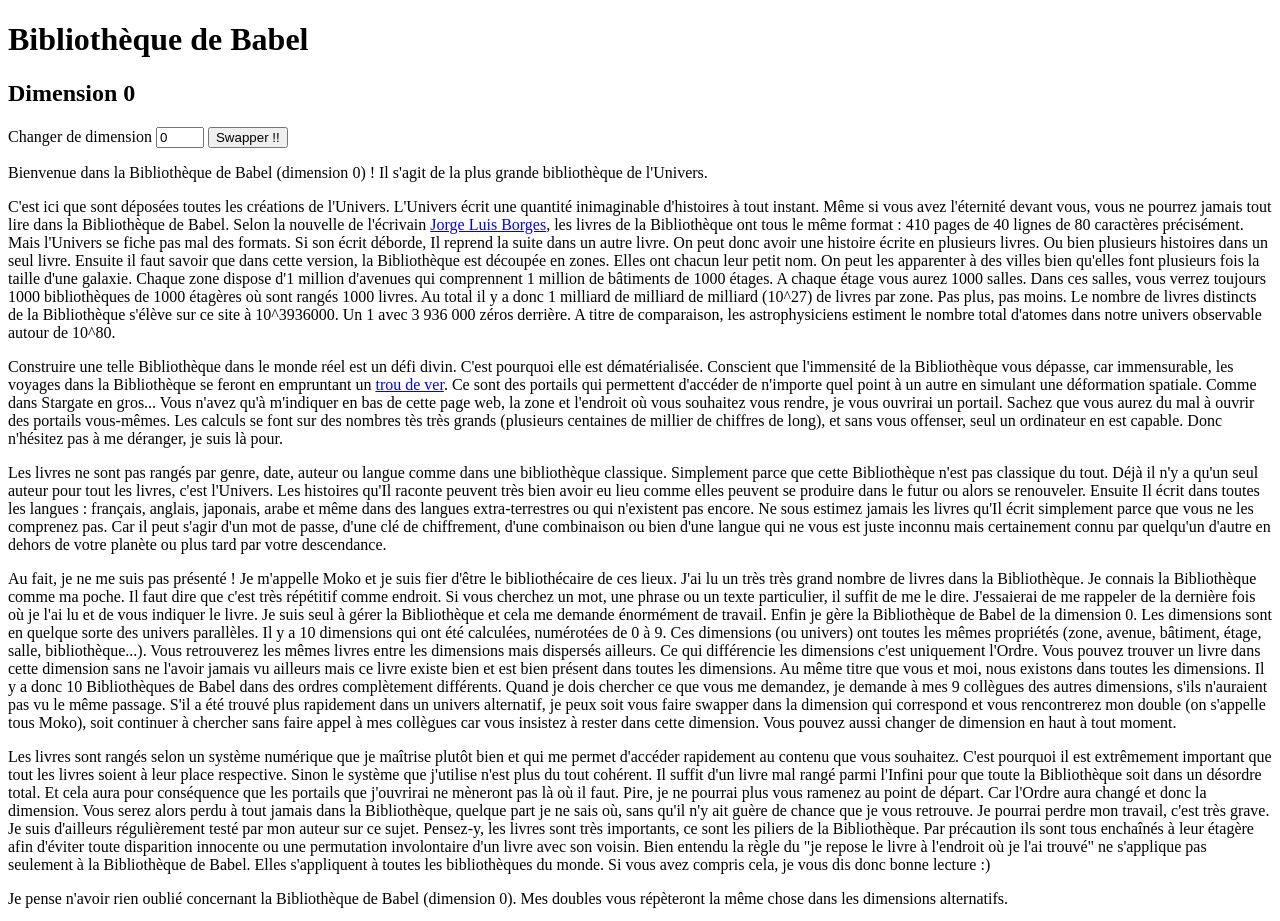
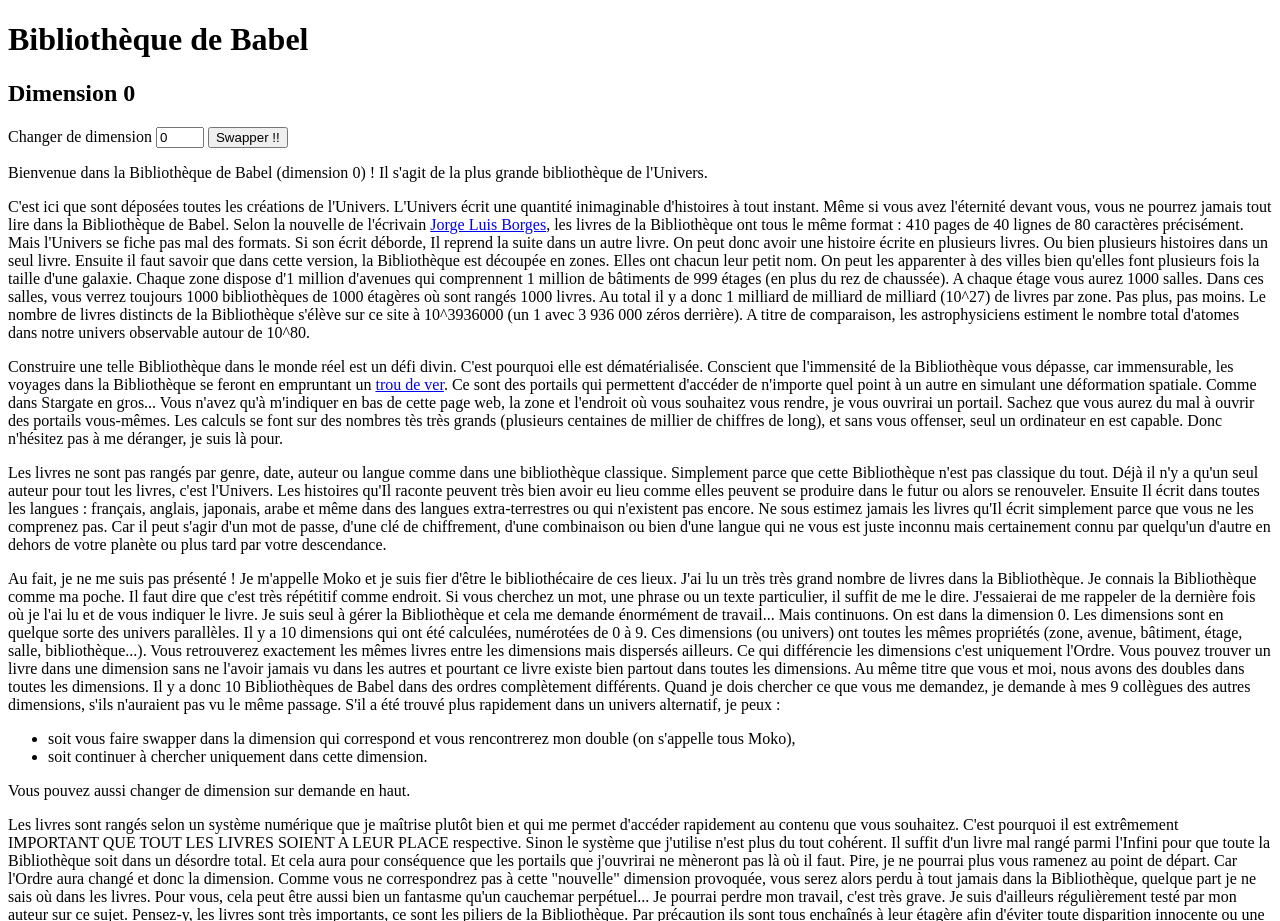
Before and after one commit to totodunet/LibraryOfBabel, a PHP site: page / in a window 1280 px wide. Shown: the top 921 px of the page. Run offline with PHP 8.4, Linux system fonts and the light colour scheme.

Commit message:
Travail IHM web

```diff
--- a/web/index.php
+++ b/web/index.php
@@ -1,6 +1,7 @@
 <!DOCTYPE html>
-<html>
+<html lang="fr">
 	<head>
+		<meta charset="UTF-8"/>
 		<title>Bibliothèque de Babel</title>
 		<script type="text/javascript" src="http://code.jquery.com/jquery-latest.min.js"></script>
 		<script type="text/javascript" src="scripts/script.js"></script>
@@ -8,23 +9,25 @@
 	<body>
 		<div>
 			<h1>Bibliothèque de Babel</h1>
-		<h2>Dimension <span name="dimension">0</span></h2>
+			<h2>Dimension <span name="dim">0</span></h2>
+			<form id="formDimension">
 				<label for="dimension">Changer de dimension</label>
-		<input type="number" min="0" max="9" value="0"/>
-		<input type="button" value="Swapper !!"/>
+				<input type="number" id="dimension" min="0" max="9" value="0"/>
+				<input type="submit" value="Swapper !!"/>
+			</form>
 		</div>
 		<div id="content">
-		<p>Bienvenue dans la Bibliothèque de Babel (dimension <span id="dimension">0</span>) ! Il s'agit de la plus grande bibliothèque de l'Univers.</p>
+			<p>Bienvenue dans la Bibliothèque de Babel (dimension <span name="dim">0</span>) ! Il s'agit de la plus grande bibliothèque de l'Univers.</p>
 			<p>C'est ici que sont déposées toutes les créations de l'Univers.
 			L'Univers écrit une quantité inimaginable d'histoires à tout instant.
 			Même si vous avez l'éternité devant vous, vous ne pourrez jamais tout lire dans la Bibliothèque de Babel.
 			Selon la nouvelle de l'écrivain <a href="https://fr.wikipedia.org/wiki/Jorge_Luis_Borges" target="_blank">Jorge Luis Borges</a>, les livres de la Bibliothèque ont tous le même format : 410 pages de 40 lignes de 80 caractères précisément.
 			Mais l'Univers se fiche pas mal des formats. Si son écrit déborde, Il reprend la suite dans un autre livre.  On peut donc avoir une histoire écrite en plusieurs livres. Ou bien plusieurs histoires dans un seul livre.
 			Ensuite il faut savoir que dans cette version, la Bibliothèque est découpée en zones. Elles ont chacun leur petit nom. On peut les apparenter à des villes bien qu'elles font plusieurs fois la taille d'une galaxie.
-		Chaque zone dispose d'1 million d'avenues qui comprennent 1 million de bâtiments de 1000 étages.
+			Chaque zone dispose d'1 million d'avenues qui comprennent 1 million de bâtiments de 999 étages (en plus du rez de chaussée).
 			A chaque étage vous aurez 1000 salles. Dans ces salles, vous verrez toujours 1000 bibliothèques de 1000 étagères où sont rangés 1000 livres.
 			Au total il y a donc 1 milliard de milliard de milliard (10^27) de livres par zone. Pas plus, pas moins.
-		Le nombre de livres distincts de la Bibliothèque s'élève sur ce site à 10^3936000. Un 1 avec 3 936 000 zéros derrière. A titre de comparaison, les astrophysiciens estiment le nombre total d'atomes dans notre univers observable autour de 10^80.
+			Le nombre de livres distincts de la Bibliothèque s'élève sur ce site à 10^3936000 (un 1 avec 3 936 000 zéros derrière). A titre de comparaison, les astrophysiciens estiment le nombre total d'atomes dans notre univers observable autour de 10^80.
 			<p>Construire une telle Bibliothèque dans le monde réel est un défi divin. C'est pourquoi elle est dématérialisée.
 			Conscient que l'immensité de la Bibliothèque vous dépasse, car immensurable, les voyages dans la Bibliothèque se feront en empruntant un <a href="https://fr.wikipedia.org/wiki/Trou_de_ver" target="_blank">trou de ver</a>.
 			Ce sont des portails qui permettent d'accéder de n'importe quel point à un autre en simulant une déformation spatiale. Comme dans Stargate en gros...
@@ -39,27 +42,35 @@
 			ou bien d'une langue qui ne vous est juste inconnu mais certainement connu par quelqu'un d'autre en dehors de votre planète ou plus tard par votre descendance.</p>
 			<p>Au fait, je ne me suis pas présenté ! Je m'appelle Moko et je suis fier d'être le bibliothécaire de ces lieux. J'ai lu un très très grand nombre de livres dans la Bibliothèque. Je connais la Bibliothèque comme ma poche. Il faut dire que c'est très répétitif comme endroit.
 			Si vous cherchez un mot, une phrase ou un texte particulier, il suffit de me le dire. J'essaierai de me rappeler de la dernière fois où je l'ai lu et de vous indiquer le livre.
-		Je suis seul à gérer la Bibliothèque et cela me demande énormément de travail. Enfin je gère la Bibliothèque de Babel de la dimension <span id="dimension">0</span>.  Les dimensions sont en quelque sorte des univers parallèles. Il y a 10 dimensions qui ont été calculées, numérotées de 0 à 9.
-		Ces dimensions (ou univers) ont toutes les mêmes propriétés (zone, avenue, bâtiment, étage, salle, bibliothèque...). Vous retrouverez les mêmes livres entre les dimensions mais dispersés ailleurs.
-		Ce qui différencie les dimensions c'est uniquement l'Ordre. Vous pouvez trouver un livre dans cette dimension sans ne l'avoir jamais vu ailleurs mais ce livre existe bien et est bien présent dans toutes les dimensions. Au même titre que vous et moi, nous existons dans toutes les dimensions.
+			Je suis seul à gérer la Bibliothèque et cela me demande énormément de travail... Mais continuons. On est dans la dimension <span name="dim">0</span>.  Les dimensions sont en quelque sorte des univers parallèles. Il y a 10 dimensions qui ont été calculées, numérotées de 0 à 9.
+			Ces dimensions (ou univers) ont toutes les mêmes propriétés (zone, avenue, bâtiment, étage, salle, bibliothèque...). Vous retrouverez exactement les mêmes livres entre les dimensions mais dispersés ailleurs.
+			Ce qui différencie les dimensions c'est uniquement l'Ordre. Vous pouvez trouver un livre dans une dimension sans ne l'avoir jamais vu dans les autres et pourtant ce livre existe bien partout dans toutes les dimensions. Au même titre que vous et moi, nous avons des doubles dans toutes les dimensions.
 			Il y a donc 10 Bibliothèques de Babel dans des ordres complètement différents. Quand je dois chercher ce que vous me demandez, je demande à mes 9 collègues des autres dimensions, s'ils n'auraient pas vu le même passage.
-		S'il a été trouvé plus rapidement dans un univers alternatif, je peux soit vous faire swapper dans la dimension qui correspond et vous rencontrerez mon double (on s'appelle tous Moko), soit continuer à chercher sans faire appel à mes collègues car vous insistez à rester dans cette dimension.
-		Vous pouvez aussi changer de dimension en haut à tout moment.
+			S'il a été trouvé plus rapidement dans un univers alternatif, je peux :
+			<ul><li>soit vous faire swapper dans la dimension qui correspond et vous rencontrerez mon double (on s'appelle tous Moko),</li>
+			<li>soit continuer à chercher uniquement dans cette dimension.</li></ul>
+			Vous pouvez aussi changer de dimension sur demande en haut.</p>
 			<p>Les livres sont rangés selon un système numérique que je maîtrise plutôt bien et qui me permet d'accéder rapidement au contenu que vous souhaitez.
-		C'est pourquoi il est extrêmement important que tout les livres soient à leur place respective.
+			C'est pourquoi il est extrêmement IMPORTANT QUE TOUT LES LIVRES SOIENT A LEUR PLACE respective.
 			Sinon le système que j'utilise n'est plus du tout cohérent. Il suffit d'un livre mal rangé parmi l'Infini pour que toute la Bibliothèque soit dans un désordre total.
 			Et cela aura pour conséquence que les portails que j'ouvrirai ne mèneront pas là où il faut. Pire, je ne pourrai plus vous ramenez au point de départ. Car l'Ordre aura changé et donc la dimension.
-		Vous serez alors perdu à tout jamais dans la Bibliothèque, quelque part je ne sais où, sans qu'il n'y ait guère de chance que je vous retrouve. Je pourrai perdre mon travail, c'est très grave.
+			Comme vous ne correspondrez pas à cette "nouvelle" dimension provoquée, vous serez alors perdu à tout jamais dans la Bibliothèque, quelque part je ne sais où dans les livres. Pour vous, cela peut être aussi bien un fantasme qu'un cauchemar perpétuel... Je pourrai perdre mon travail, c'est très grave.
 			Je suis d'ailleurs régulièrement testé par mon auteur sur ce sujet. Pensez-y, les livres sont très importants, ce sont les piliers de la Bibliothèque.
 			Par précaution ils sont tous enchaînés à leur étagère afin d'éviter toute disparition innocente ou une permutation involontaire d'un livre avec son voisin.
-		Bien entendu la règle du "je repose le livre à l'endroit où je l'ai trouvé" ne s'applique pas seulement à la Bibliothèque de Babel. Elles s'appliquent à toutes les bibliothèques du monde. Si vous avez compris cela, je vous dis donc bonne lecture :)</p>
-		<p>Je pense n'avoir rien oublié concernant la Bibliothèque de Babel (dimension <span id="dimension">0</span>). Mes doubles vous répèteront la même chose dans les dimensions alternatifs.</p>
+			Bien entendu la règle du "je repose le livre à l'endroit où je l'ai trouvé" ne s'applique pas seulement à la Bibliothèque de Babel. Elles s'appliquent à toutes les bibliothèques du monde. Dans le monde réel, il n'y a pas de chaînes mais des bibliothécaires en chair et en os qui veillent à ce que l'Ordre soit respectée pour que vous ne soyez pas perdu. Plus il y aura de livres mal rangés et plus ils leur sera difficile, à eux comme à moi, de rétablir l'Ordre; pensez-y. Si vous avez compris cela, je vous dis donc bonne lecture :)</p>
+			<p>Je pense n'avoir rien oublié concernant la Bibliothèque de Babel (dimension <span name="dim">0</span>). Mes doubles vous répèteront la même chose dans les dimensions alternatifs.</p>
 			<iframe width="560" height="315" src="https://www.youtube.com/embed/64y0sBkC9NQ?rel=0&amp;controls=0&amp;showinfo=0&amp;start=250" frameborder="0" allow="autoplay; encrypted-media" allowfullscreen></iframe>
-		<p><a href="#" onclick="javascript:searchFormBabel();">J'ai compris et je veux faire une recherche</a></p><p><a href="#" onclick="javascript:searchFormBabel();">Je n'ai pas compris mais c'est pas grave, je veux faire une recherche quand même</a></p><p><a href="http://totodu.net/Main/NombreUnivers" target="_blank">Je voudrais en savoir davantage sur cette magie</a></p>
+			<form id="formSearch">
+				<label for="text">Texte à rechercher :</label>
+				<textarea id="text" cols="50" required></textarea>
+				<label for="interdimension">Recherche interdimensionnelle</label>
+				<input type="checkbox" id="interdimension" checked/>
+				<input type="submit" value="J'ai compris et je veux faire une recherche"/><input type="submit" value="Je n'ai pas compris mais c'est pas grave, je veux faire une recherche quand même"/><a href="http://totodu.net/Main/NombreUnivers" target="_blank"><p>Je voudrais en savoir davantage sur cette magie</p></a>
+			</form>
 		</div>
 		<footer>
 			<div>
-			<form id="babel_adress">
+				<form id="formBrowse">
 					<label for="page">Page :</label>
 					<input id="page" type="number" min="1" max="410"/>
 					<label for="book">Livre :</label>
@@ -78,7 +89,7 @@
 					<input id="avenue" type="number" min="1" max="1000000"/>
 					<label for="area">Zone :</label>
 					<input id="area" type="text"/>
-				<input id="btn_browse" type="button" value="Ouvrir un portail"/>
+					<input id="btn_browse" type="submit" value="Ouvrir un portail"/>
 				</form>
 				<p>2018 - Produit par <a href="https://fr.wikipedia.org/wiki/Univers" target="_blank">l'Univers</a></p>
 				<p>2018 - LibraryOfBabel v1.0 - <a href="http://piproject.org/" target="_blank">Pi Project</a> - <a href="http://totodu.net/" target="_blank">Totodunet</a></p>
--- a/web/scripts/browseBabel.php
+++ b/web/scripts/browseBabel.php
@@ -2,5 +2,6 @@
 if(!empty($_POST)){
 	$result=shell_exec("java -jar ../../dist/LibraryOfBabel.jar move "+$_POST['dimension']+" "+$_POST['area']+" "+$_POST['avenue']+" "+$_POST['building']+" "+$_POST['floor']+" "+$_POST['room']+" "+$_POST['bookcase']+" "+$_POST['shelf']+" "+$_POST['book']+" "+$_POST['page']);
 	$result_json=json_decode($result);
+	echo $result_json;
 }
 ?>
```
Also changed, not shown: web/scripts/script.js (+56 -17 lines), 2 other files. Lines whose indentation alone changed are shown as unchanged.
